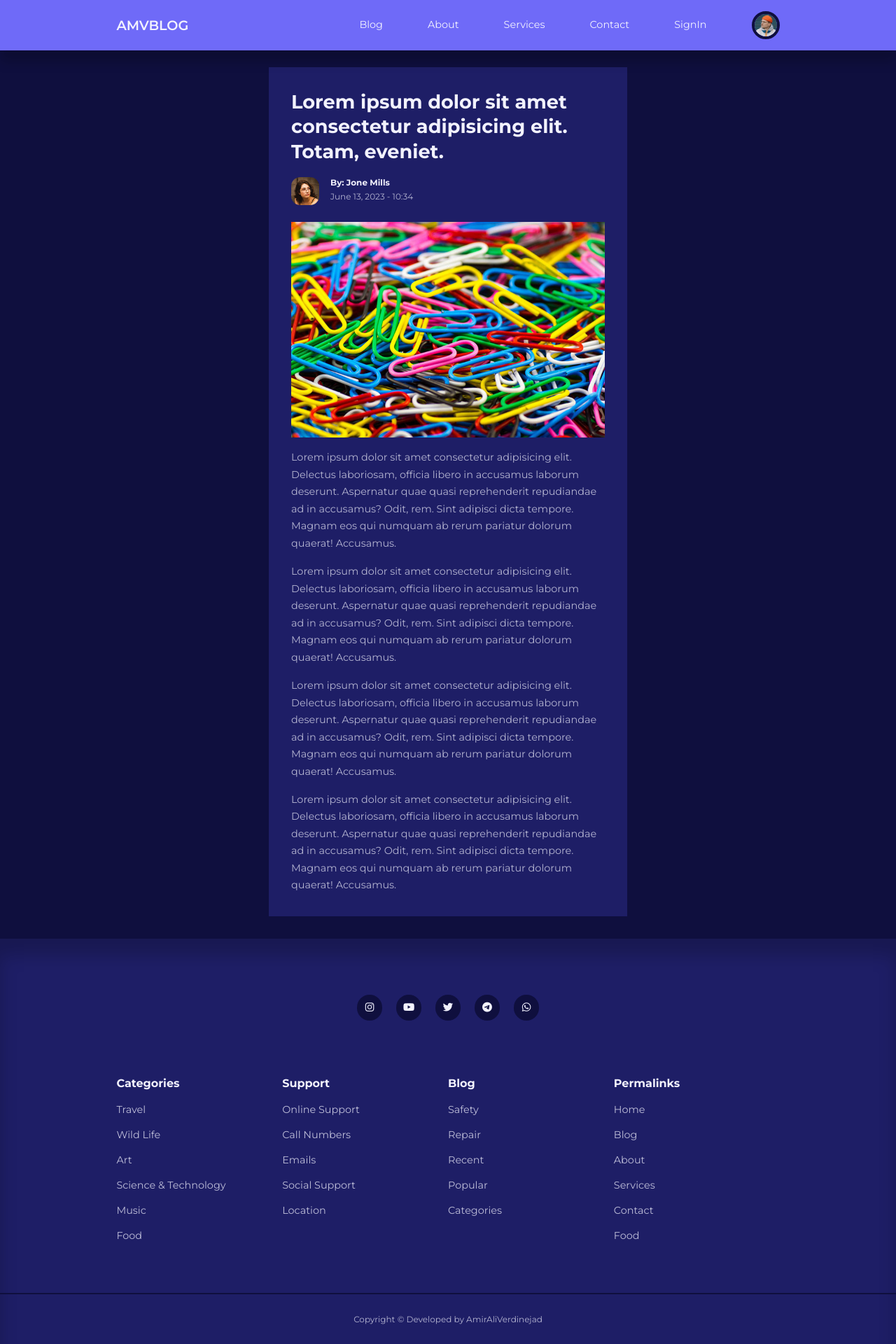
After one commit to amiralidev01/Weblog, a PHP site: page /post.html in a window 1280 px wide. The commit adds this page. Shown: the whole page at 70% size. Run offline with PHP 8.4, Linux system fonts and the light colour scheme; some libraries are stand-ins or nearby versions.

Commit message:
add single post and desing that

```diff
--- a/Content/css/style.css
+++ b/Content/css/style.css
@@ -376,6 +376,26 @@ footer ul a:hover {
     color: var(--color-white);
 }
 
+/* SINGLE POST */
+.singlepost {
+    margin: 6rem 0 2rem;
+}
+
+.singlepost__container {
+    width: var(--form-width);
+    background-color: var(--color-gray-900);
+    padding: 1rem 2rem 2rem;
+}
+
+.singlepost__thumbnail {
+    margin: 1.5rem 0 1rem;
+}
+
+.singlepost__container p {
+    margin-top: 1rem;
+    line-height: 1.7;
+}
+
 /* MEDIA QUERIES (MEDIUM DEVICES) */
 
 @media screen and (max-width: 1024px) {
@@ -510,6 +530,9 @@ footer ul a:hover {
     .search__bar-container {
         width: 60%;
     }
+
+
+
 }
 
 /* MEDIA QUERIES (SMALL DEVICES) */
@@ -550,4 +573,11 @@ footer ul a:hover {
     .search__bar-container {
         width: var(--container-width-md);
     }
+
+    /* SINGLE POST */
+
+    .singlepost__container {
+        background: transparent;
+        padding: 0;
+    }
 }
--- /dev/null
+++ b/post.html
@@ -0,0 +1,160 @@
+<!DOCTYPE html>
+<html lang="en">
+
+<head>
+    <meta charset="UTF-8">
+    <meta http-equiv="X-UA-Compatible" content="IE=edge">
+    <meta name="viewport" content="width=device-width, initial-scale=1.0">
+    <title>AMV-Weblog</title>
+    <!-- Custome Style -->
+    <link rel="stylesheet" href="/Content/css/style.css">
+    <!-- FontAwesome CDN -->
+    <link rel="stylesheet" href="https://cdnjs.cloudflare.com/ajax/libs/font-awesome/6.3.0/css/all.min.css"
+        integrity="sha512-SzlrxWUlpfuzQ+pcUCosxcglQRNAq/DZjVsC0lE40xsADsfeQoEypE+enwcOiGjk/bSuGGKHEyjSoQ1zVisanQ=="
+        crossorigin="anonymous" referrerpolicy="no-referrer" />
+    <!-- Google Font (MONTSERRAT) -->
+    <link href="https://fonts.googleapis.com/css2?family=Montserrat:wght@300;400;500;600;700;800;900&display=swap"
+        rel="stylesheet">
+</head>
+
+<body>
+
+    <!-- NAV START -->
+    <nav>
+        <div class="container nav__container">
+            <a href="index.html" class="nav__logo">AMVBLOG</a>
+            <ul class="nav__items">
+                <li><a href="blog.html">Blog</a></li>
+                <li><a href="about.html">About</a></li>
+                <li><a href="services.html">Services</a></li>
+                <li><a href="contact.html">Contact</a></li>
+                <li><a href="Signin.html">SignIn</a></li>
+
+                <li class="nav__profile">
+                    <div class="avatar">
+                        <img src="Content/images/avatar15.jpg" alt="">
+                    </div>
+                    <ul>
+                        <li><a href="dashboard.html">Dashboard</a></li>
+                        <li><a href="logout.html">Logout</a></li>
+                    </ul>
+                </li>
+            </ul>
+
+            <button id="open__nav-btn"><i class="fa-solid fa-bars"></i></button>
+            <button id="close__nav-btn"><i class="fa-solid fa-xmark"></i></button>
+        </div>
+    </nav>
+    <!-- NAV END -->
+
+    <!-- SINGLE POST START -->
+    <section class="singlepost">
+        <div class="container singlepost__container">
+            <h2>Lorem ipsum dolor sit amet consectetur adipisicing elit. Totam, eveniet.</h2>
+            <div class="post__author">
+                <div class="post__author-avatar">
+                    <img src="Content/images/avatar12.jpg" alt="">
+                </div>
+                <div class="post__author-info">
+                    <h5>By: Jone Mills</h5>
+                    <small>June 13, 2023 - 10:34</small>
+                </div>
+            </div>
+            <div class="singlepost__thumbnail">
+                <img src="Content/images/blog33.jpg" alt="">
+            </div>
+            <p>
+                Lorem ipsum dolor sit amet consectetur adipisicing elit. Delectus laboriosam, officia libero in
+                accusamus laborum deserunt. Aspernatur quae quasi reprehenderit repudiandae ad in accusamus? Odit, rem.
+                Sint adipisci dicta tempore. Magnam eos qui numquam ab rerum pariatur dolorum quaerat! Accusamus.
+            </p>
+            <p>
+                Lorem ipsum dolor sit amet consectetur adipisicing elit. Delectus laboriosam, officia libero in
+                accusamus laborum deserunt. Aspernatur quae quasi reprehenderit repudiandae ad in accusamus? Odit, rem.
+                Sint adipisci dicta tempore. Magnam eos qui numquam ab rerum pariatur dolorum quaerat! Accusamus.
+            </p>
+            <p>
+                Lorem ipsum dolor sit amet consectetur adipisicing elit. Delectus laboriosam, officia libero in
+                accusamus laborum deserunt. Aspernatur quae quasi reprehenderit repudiandae ad in accusamus? Odit, rem.
+                Sint adipisci dicta tempore. Magnam eos qui numquam ab rerum pariatur dolorum quaerat! Accusamus.
+            </p>
+            <p>
+                Lorem ipsum dolor sit amet consectetur adipisicing elit. Delectus laboriosam, officia libero in
+                accusamus laborum deserunt. Aspernatur quae quasi reprehenderit repudiandae ad in accusamus? Odit, rem.
+                Sint adipisci dicta tempore. Magnam eos qui numquam ab rerum pariatur dolorum quaerat! Accusamus.
+            </p>
+        </div>
+    </section>
+    <!-- SINGLE POST END -->
+
+    <!-- FOOTER START -->
+    <footer>
+        <div class="footer__socials">
+            <a href="#" target="_blank"><i class="fa-brands fa-instagram"></i></a>
+            <a href="#" target="_blank"><i class="fa-brands fa-youtube"></i></a>
+            <a href="#" target="_blank"><i class="fa-brands fa-twitter"></i></a>
+            <a href="#" target="_blank"><i class="fa-brands fa-telegram"></i></a>
+            <a href="#" target="_blank"><i class="fa-brands fa-whatsapp"></i></a>
+        </div>
+
+        <div class="container footer__container">
+
+            <article>
+                <h4>Categories</h4>
+                <ul>
+                    <li><a href="">Travel</a></li>
+                    <li><a href="">Wild Life</a></li>
+                    <li><a href="">Art</a></li>
+                    <li><a href="">Science & Technology</a></li>
+                    <li><a href="">Music</a></li>
+                    <li><a href="">Food</a></li>
+                </ul>
+            </article>
+
+            <article>
+                <h4>Support</h4>
+                <ul>
+                    <li><a href="">Online Support</a></li>
+                    <li><a href="">Call Numbers</a></li>
+                    <li><a href="">Emails</a></li>
+                    <li><a href="">Social Support</a></li>
+                    <li><a href="">Location</a></li>
+                </ul>
+            </article>
+
+            <article>
+                <h4>Blog</h4>
+                <ul>
+                    <li><a href="">Safety</a></li>
+                    <li><a href="">Repair</a></li>
+                    <li><a href="">Recent</a></li>
+                    <li><a href="">Popular</a></li>
+                    <li><a href="">Categories</a></li>
+                </ul>
+            </article>
+
+            <article>
+                <h4>Permalinks</h4>
+                <ul>
+                    <li><a href="">Home</a></li>
+                    <li><a href="">Blog</a></li>
+                    <li><a href="">About</a></li>
+                    <li><a href="">Services</a></li>
+                    <li><a href="">Contact</a></li>
+                    <li><a href="">Food</a></li>
+                </ul>
+            </article>
+
+        </div>
+
+        <div class="footer__copyright">
+            <small>Copyright &copy; Developed by AmirAliVerdinejad</small>
+        </div>
+
+    </footer>
+    <!-- FOOTER END -->
+
+    <script src="Content/js/Main.js"></script>
+</body>
+
+</html>
```
